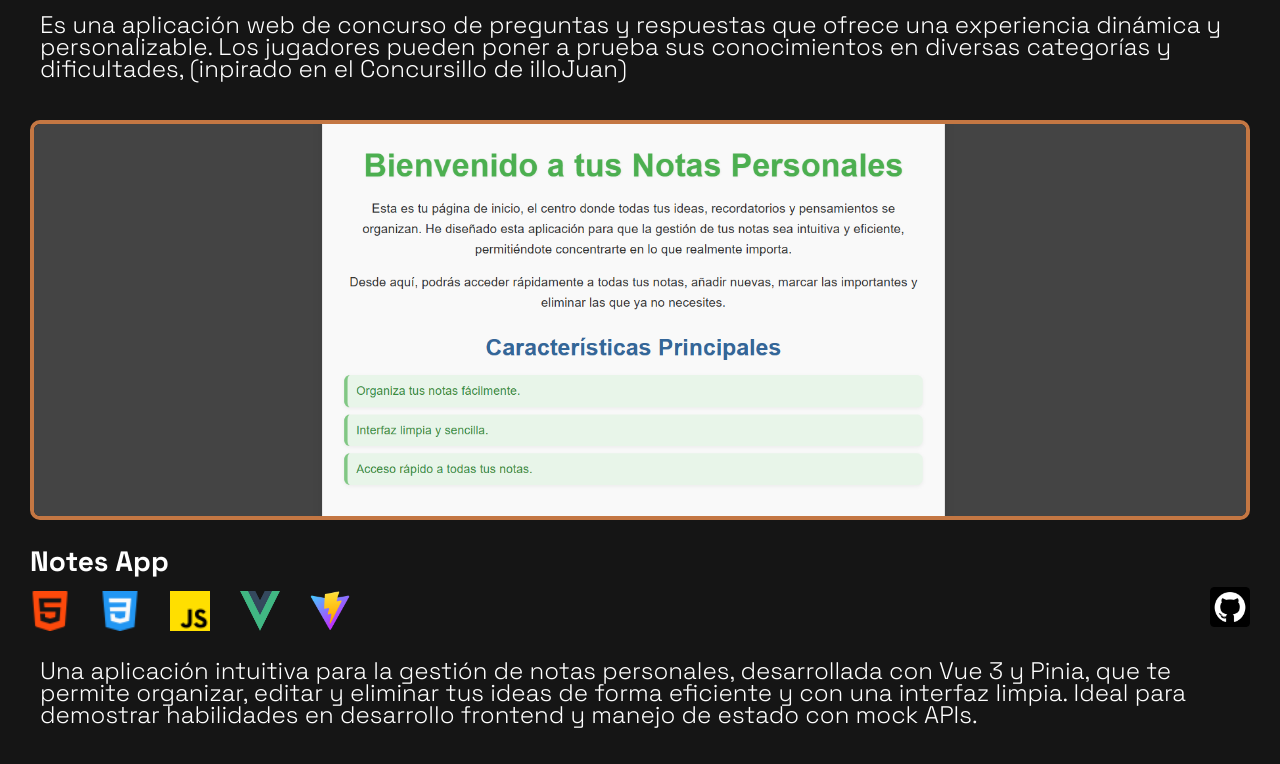
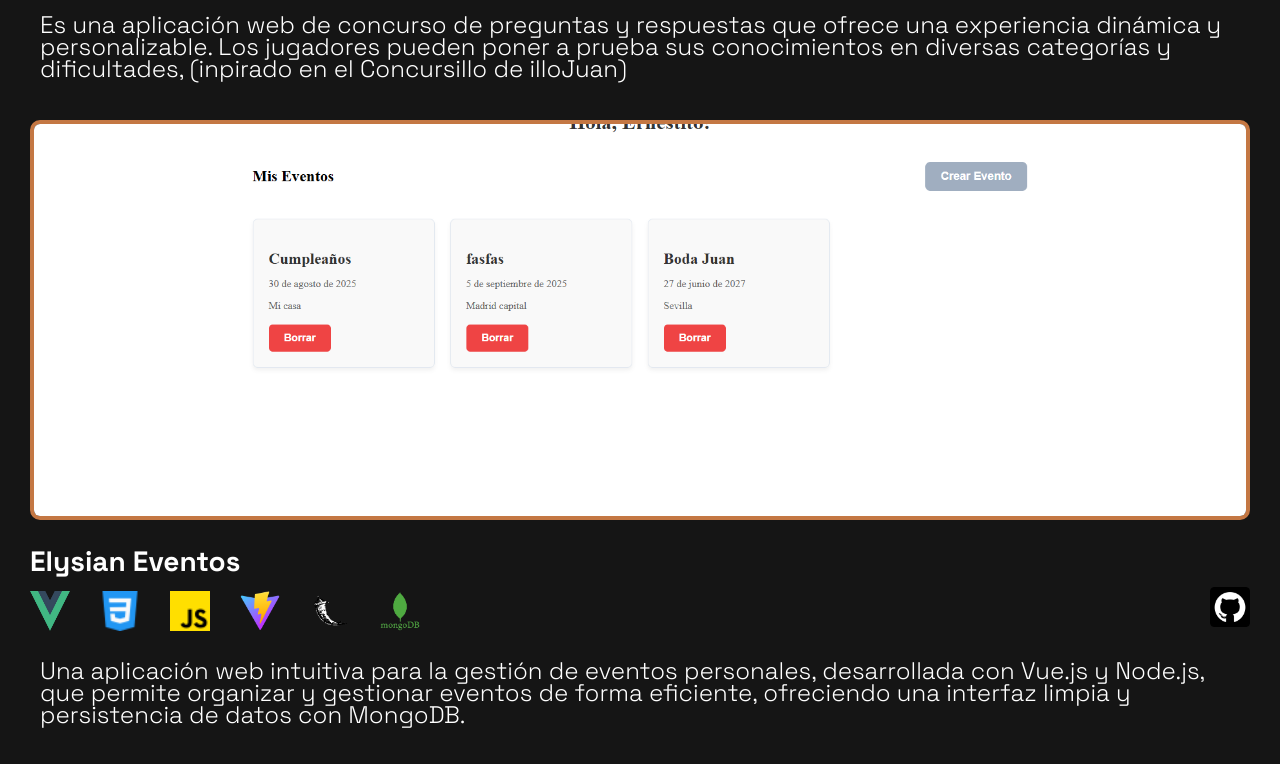
Before and after one commit to Ernesto800/PortfolioTest, a website built with Vite: page index.html in a window 1280 px wide. Shown: the part 1460-2224 px from the top of the page. Built offline with nearby package versions, Linux system fonts and the light colour scheme; files whose address does not match are found by name; a web font is replaced by a local one.

Commit message:
commit añadiendo nuevo proyecto Elysian

```diff
--- a/index.html
+++ b/index.html
@@ -99,6 +99,31 @@
             </div>
 
           </article>
+
+          <article>
+            <div class="divimg">
+              <img src="img/imgProyects/Elysian.PNG" alt="">
+            </div>
+
+            <div class="descript">
+              <h3>Elysian Eventos</h3>
+              <div class="fleximg">
+                <img src="img/frontEnd/vue.png" alt="">
+                <img src="img/frontEnd/css-3.png" alt="">
+                <img src="img/frontEnd/js.png" alt="">
+                <img src="img/Herramientas/Vite.js.png" alt="">
+                <img src="img/BackEnd/flask.png" alt="">
+                <img src="img/BackEnd/mongodb.png" alt="">
+                <a href="https://github.com/Ernesto800/Personal-Event-Manager-Vue" id="githubClick"><img src="img/Herramientas/github2.png" alt=""></a>
+              </div>
+
+            </div>
+            <div class="view">
+             <p>Una aplicación web intuitiva para la gestión de eventos personales, desarrollada con Vue.js y Node.js, que permite organizar y gestionar eventos de forma eficiente, ofreciendo una interfaz limpia y persistencia de datos con MongoDB.</p>
+            </div>
+
+          </article>
+
           <article>
             <div class="divimg">
               <img src="img/imgProyects/NotesApp.PNG" alt="">
@@ -107,10 +132,9 @@
             <div class="descript">
               <h3>Notes App</h3>
               <div class="fleximg">
-                <img src="img/frontEnd/html-5.png" alt="">
+                <img src="img/frontEnd/vue.png" alt="">
                 <img src="img/frontEnd/css-3.png" alt="">
                 <img src="img/frontEnd/js.png" alt="">
-                <img src="img/frontEnd/vue.png" alt="">
                 <img src="img/Herramientas/Vite.js.png" alt="">
                 <a href="https://github.com/Ernesto800/notes-app" id="githubClick"><img src="img/Herramientas/github2.png" alt=""></a>
               </div>
--- a/sass/pages/_home.scss
+++ b/sass/pages/_home.scss
@@ -339,6 +339,11 @@ footer section div.formulario a:hover {
         width: 40px;
         height: 40px;
     }
+    .sqlite {
+        width: 100px;
+        margin-right: auto;
+        margin-left: auto;
+    }
 
     section .projectsheader {
         width: 100%;
```
Also changed, not shown: img/BackEnd/Mongodb.png (added), img/BackEnd/flask.png (added), img/Herramientas/Sqlite.png (added), img/imgProyects/Elysian.PNG (added), img/imgProyects/ProjectEvent.PNG (added).
